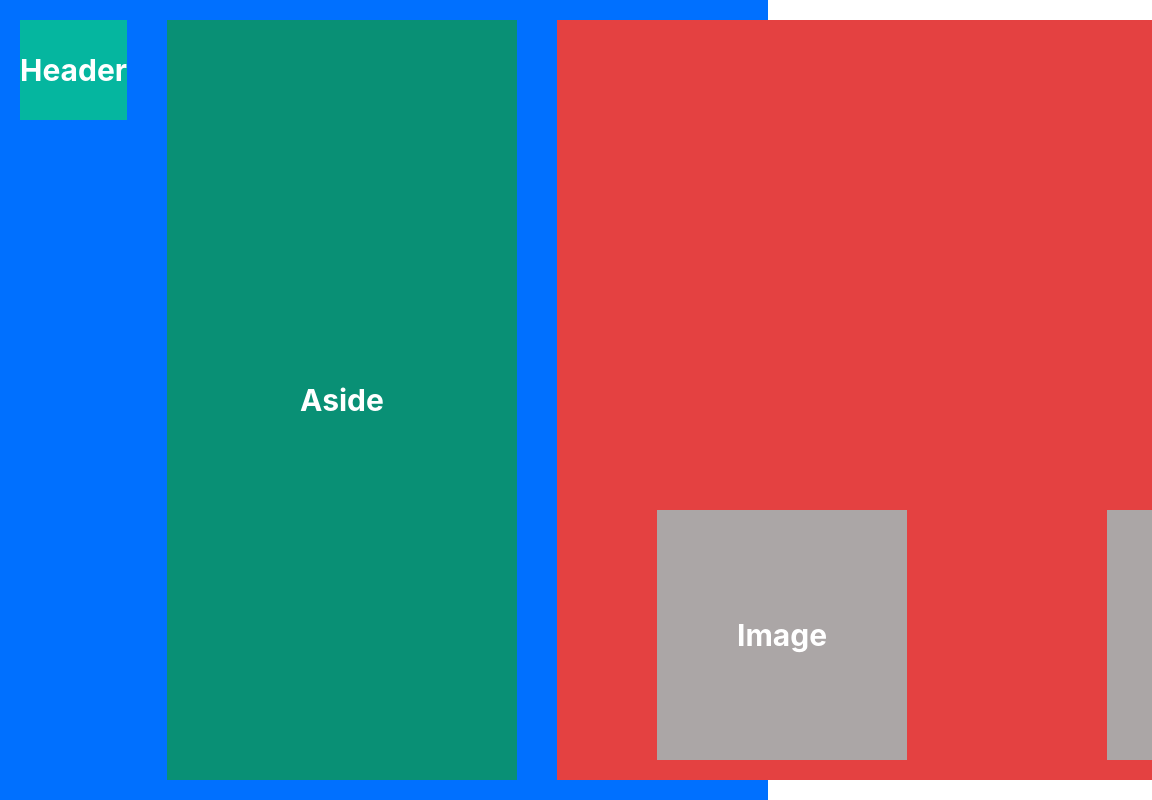
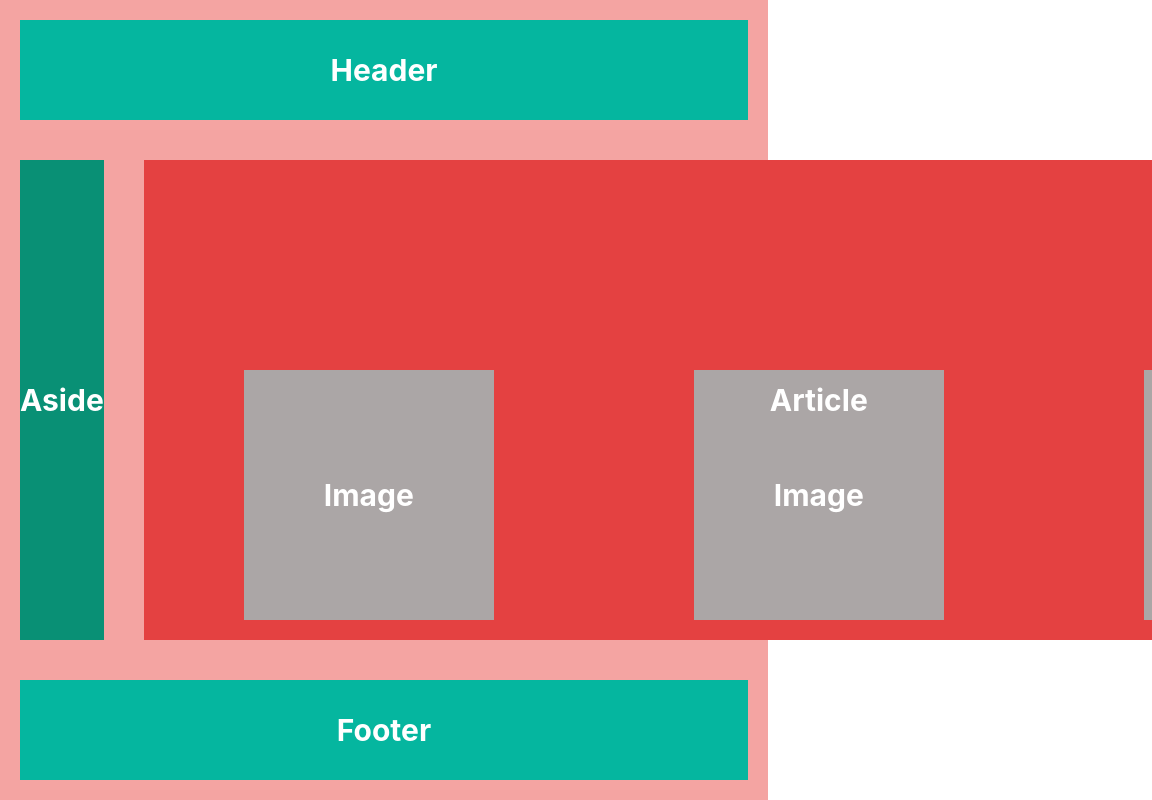
Before and after one commit to arjun963/react_layout_2, a React (Create React App) app: page / in a window 768 px wide. Shown: the top 800 px of the page, 1152 px wide, since content can reach past the window. Built offline with nearby package versions, Linux system fonts and the light colour scheme.

Commit message:
Add mediaquery changes

```diff
--- a/src/App.css
+++ b/src/App.css
@@ -74,14 +74,6 @@
   font-size: 30px;
 }
 
-/* For tablets and small desktops */
-@media (min-width: 768px) and (max-width: 1024px) {
-  .App {
-    flex-direction: row;
-    background-color: #0070ff; /* Neon Blue */
-  }
-}
-
 /* For mobile devices */
 @media (max-width: 767px) {
   .App {
```
